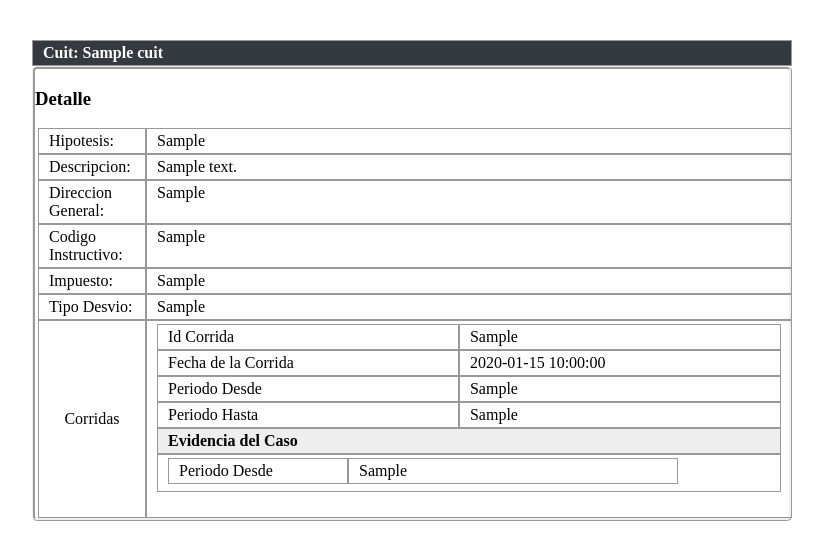
After one commit to patriciabonaldy/flask-api, a Python web app: template templates/index2.html in a window 1280 px wide. The commit adds this page. Shown: the top 560 px of the page, without its empty margins (16-839 px from the left). Run offline with Jinja, Linux system fonts and the light colour scheme; the template is opened without the code that fills it: most values are stand-ins (such as "Sample title", 1, 10 or a date in 2020).

Commit message:
ajust tabla

```diff
--- a/report/ficha_contribuyente.py
+++ b/report/ficha_contribuyente.py
@@ -81,5 +81,5 @@ class PdfTest:
                                   }]}
 
     def create_pdf(self):
-        template = self.tpl_env.get_template("index.html")
+        template = self.tpl_env.get_template("index2.html")
         return template.render(data=self.df)
--- /dev/null
+++ b/static/styles2.css
@@ -0,0 +1,96 @@
+/* DivTable.com */
+.container {
+    width: 800px;
+    padding: 20px;
+    margin: 20px;
+}
+
+.ridge {
+    border-style: ridge;
+    border-radius: 5px;
+}
+
+.body {
+    margin: 0;
+    font-family: -apple-system,BlinkMacSystemFont,"Segoe UI",Roboto,"Helvetica Neue",Arial,"Noto Sans",sans-serif,"Apple Color Emoji","Segoe UI Emoji","Segoe UI Symbol","Noto Color Emoji";
+    font-size: 1rem;
+    font-weight: 400;
+    line-height: 1.5;
+    color: #212529;
+    text-align: left;
+    background-color: #fff;
+}
+.section{
+	text-align: center;
+vertical-align: middle;
+line-height: 90px;
+}
+
+.table {
+    border-collapse: collapse;
+}
+user agent stylesheet
+table {
+    border-collapse: separate;
+    border-spacing: 2px;
+}
+.divTable{
+	display: table;
+	width: 100%;
+}
+.divTableRow {
+	display: table-row;
+
+}
+.divTableHeading {
+	background-color: #EEE;
+	display: table-header-group;
+}
+.divTableCell, .divTableHead {
+	border: 1px solid #999999;
+	display: table-cell;
+	padding: 3px 10px;
+}
+.divTableHeading {
+	background-color: #EEE;
+	display: table-header-group;
+	font-weight: bold;
+}
+.divTableFoot {
+	background-color: #EEE;
+	display: table-footer-group;
+	font-weight: bold;
+}
+.divTableBody {
+	display: table-row-group;
+}
+
+.thead-dark{
+    color: #fff;
+    background-color: #343a40;
+    border-color: #454d55;
+}
+.table-dark td, .table-dark th, .table-dark thead th {
+    border-color: #454d55;
+}
+.table-dark tbody+tbody, .table-dark td, .table-dark th, .table-dark thead th {
+    border-color: #95999c;
+}
+.table-borderless tbody+tbody, .table-borderless td, .table-borderless th, .table-borderless thead th {
+    border: 0;
+}
+.table thead th {
+    vertical-align: bottom;
+    border-bottom: 2px solid #343a40;
+}
+.table td, .table th {
+    padding: .50rem;
+    vertical-align: top;
+    border-top: 1px solid #343a40;
+}
+th {
+    text-align: inherit;
+}
+*, ::after, ::before {
+    box-sizing: border-box;
+}
--- a/templates/base.html
+++ b/templates/base.html
@@ -4,7 +4,7 @@
     <meta charset="UTF-8">
     <meta name="viewport" content="width=device-width, initial-scale=1.0">
     <meta http-equiv="X-UA-Compatible" content="ie=edge">
-    <link rel="stylesheet" type="text/css" href="/static/styles.css">
+    <link rel="stylesheet" type="text/css" href="/static/styles2.css">
 </head>
 <body>
     {% block content%}
--- /dev/null
+++ b/templates/index2.html
@@ -0,0 +1,102 @@
+{% extends 'base.html' %}
+{% block content %}
+<div class="container">
+<div>
+    <div class="divTable table table-borderless table-dark">
+        <div class="divTableHeading thead-dark">
+            <div class="divTableRow ">
+                <div class="divTableHead">Cuit: {{data.cuit}}</div>
+            </div>
+        </div>
+    </div>
+</div>
+<div class="ridge">
+	<h3>Detalle</h3>
+	{% for hip in data.hipotesis %}
+    <div class="divTable"style="margin-left: 3px;">
+        <div class="divTableBody">
+            <div class="divTableRow">
+                <div class="divTableHead">Hipotesis:</div>
+                <div class="divTableCell">{{hip.id_hipotesis}}</div>
+            </div>
+            <div class="divTableRow">
+                <div class="divTableHead">Descripcion:</div>
+                <div class="divTableCell">{{hip.descripcion}}</div>
+            </div>
+            <div class="divTableRow">
+                <div class="divTableHead">Direccion General:</div>
+                <div class="divTableCell">{{hip.dir_gral}}</div>
+            </div>
+            <div class="divTableRow">
+                <div class="divTableHead">Codigo Instructivo:</div>
+                <div class="divTableCell">{{hip.cod_instructivo}}</div>
+            </div>
+            <div class="divTableRow">
+                <div class="divTableHead">Impuesto:</div>
+                <div class="divTableCell">{{hip.id_impuesto}}</div>
+            </div>
+            <div class="divTableRow">
+                <div class="divTableHead">Tipo Desvio:</div>
+                <div class="divTableCell">{{hip.tipo_desvio}}</div>
+            </div>
+            <div class="divTableRow">
+                <div class="divTableCell section">Corridas</div>
+                <div class="divTableCell">
+                {% for cr in hip.corridas %}
+                <div class="divTableRow" style="width: 624px;display: inline-block;">
+
+                        <div class="divTable">
+                            <div class="divTableBody">
+                                <div class="divTableRow">
+                                    <div class="divTableHead">Id Corrida</div>
+                                    <div class="divTableCell">{{cr.id_corrida}}</div>
+                                </div>
+                                <div class="divTableRow">
+                                    <div class="divTableHead">Fecha de la Corrida</div>
+                                    <div class="divTableCell">{{cr.fecha_corrida}}</div>
+                                </div>
+                                <div class="divTableRow">
+                                    <div class="divTableHead">Periodo Desde</div>
+                                    <div class="divTableCell">{{cr.periodo_desde}}</div>
+                                </div>
+                                <div class="divTableRow">
+                                    <div class="divTableHead">Periodo Hasta</div>
+                                    <div class="divTableCell">{{cr.periodo_hasta}}</div>
+                                </div>
+                            </div>
+                        </div>
+                        <div class="divTable">
+                            <div class="divTableHeading">
+                                <div class="divTableRow">
+                                    <div class="divTableHead">Evidencia del Caso</div>
+                                </div>
+                            </div>
+                        </div>
+
+                        <div class="divTableRow">
+                            <div class="divTable">
+                                <div class="divTableBody">
+                                    <div class="divTableRow" style="width: 580px;display: inline-block;">
+                                        <div class="divTableCell">
+                                            {% for ec in cr.evidencia_caso %}
+                                            <div class="divTableRow" style="width: 602px;display: inline-block;">
+                                                <div class="divTableHead" style="width: 180px;">Periodo Desde</div>
+                                                <div class="divTableCell" style="width: 330px;">{{cr.periodo_desde}}</div>
+                                            </div>
+                                            {% endfor %}
+                                        </div>
+                                    </div>
+                                </div>
+                        </div>
+                    </div>
+                    <br/>
+
+                    {% endfor %}
+                </div>
+            </div>
+        </div>
+	</div>
+	{% endfor %}
+</div>
+</div>
+{% endblock %}
```
Also changed, not shown: templates/index copy.html (deleted, +0 -20 lines), 3 other files.
